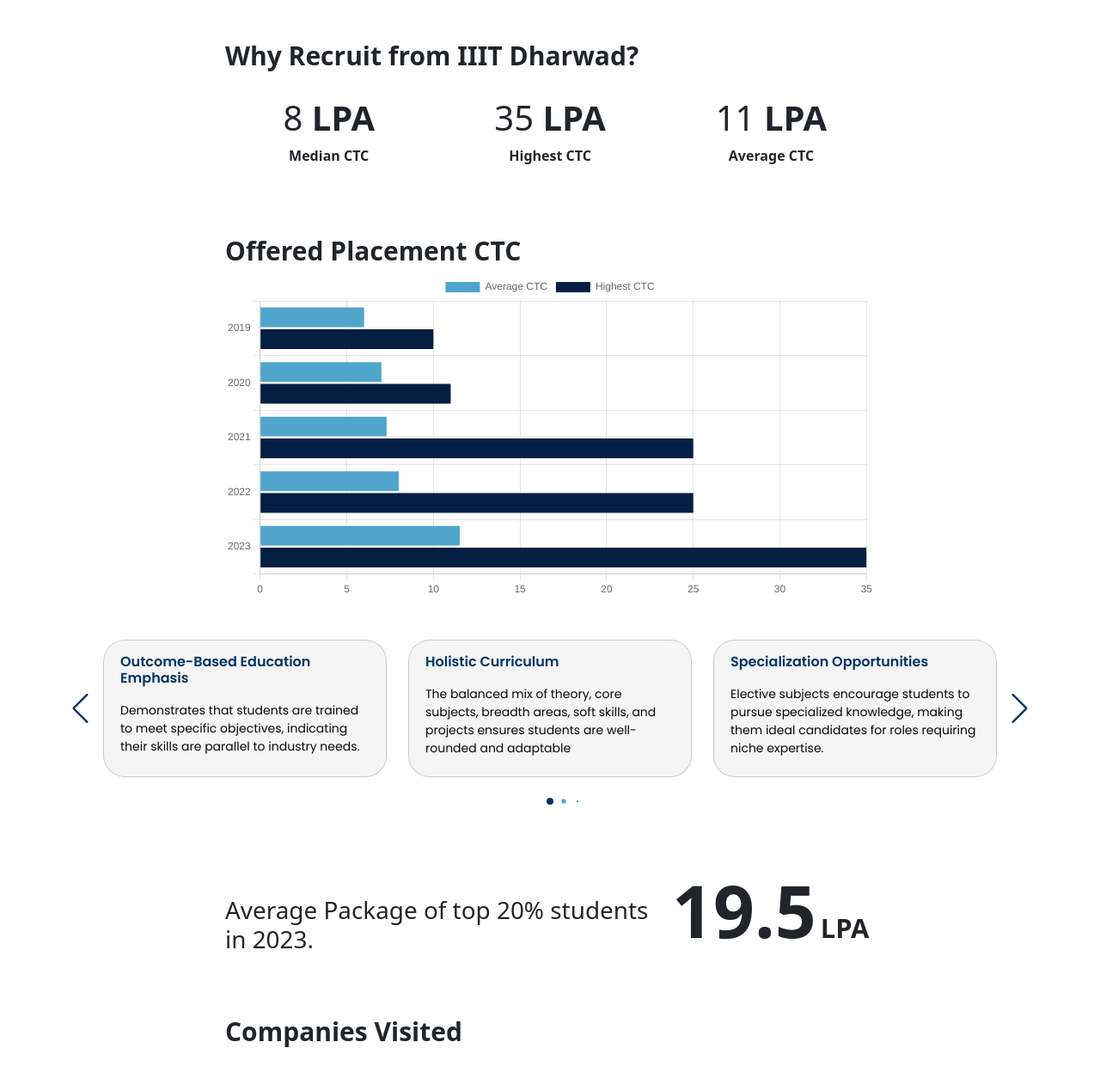
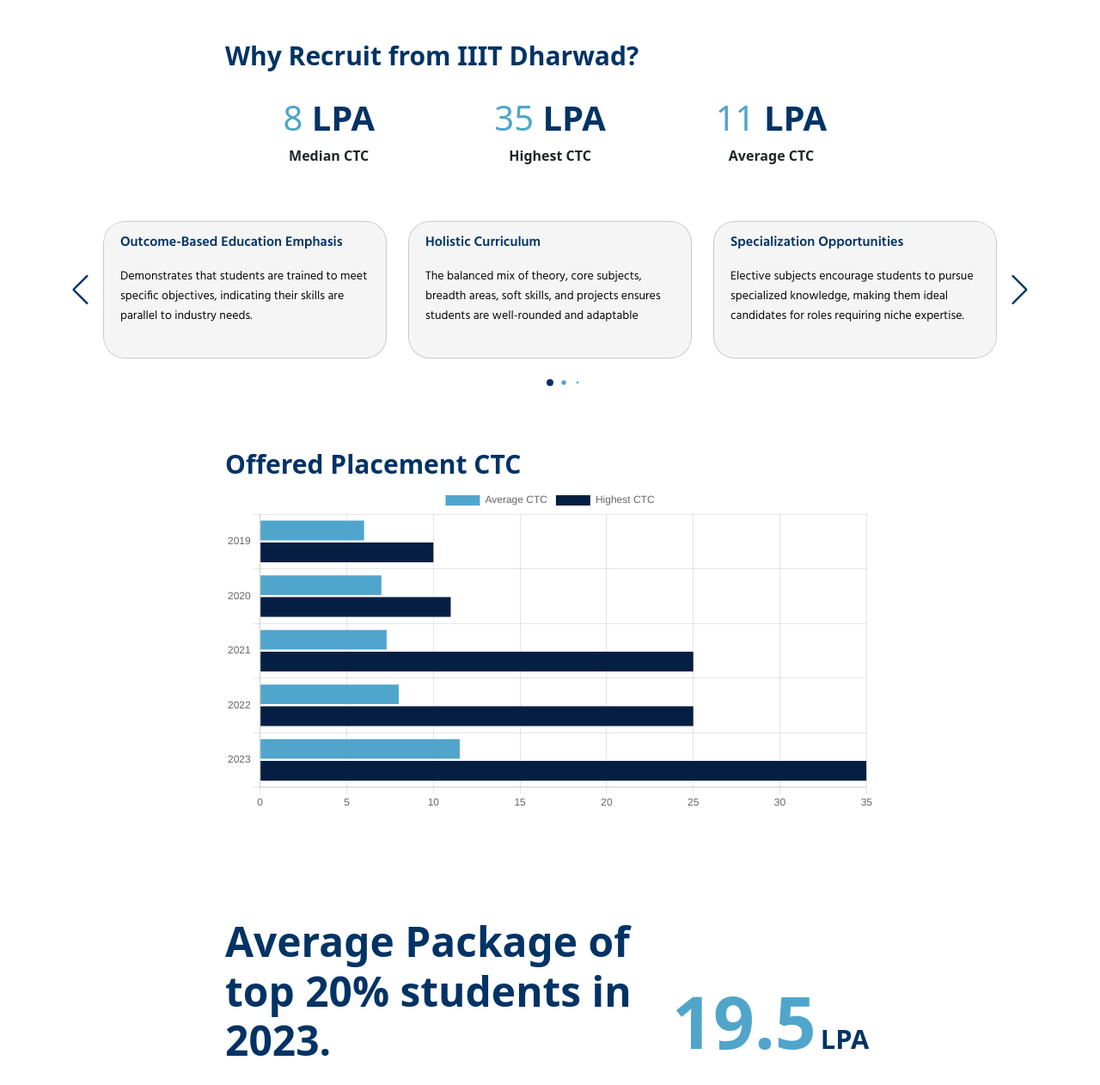
Before and after one commit to kuchiPie/iiit-dwd-placement, a plain HTML site: page index.html in a window 1280 px wide. Shown: the part 541-1803 px from the top of the page at 86% size. Drawn offline with nearby package versions, Linux system fonts and the light colour scheme.

Commit message:
fix: colors and fonts

```diff
--- a/index.html
+++ b/index.html
@@ -13,8 +13,12 @@
 />
 
 <style>
-    /* Google Fonts - Poppins */
-@import url('https://fonts.googleapis.com/css2?family=Poppins:wght@300;400;500;600&display=swap');
+    /* Google Fonts - Hind */
+@import url('https://fonts.googleapis.com/css2?family=Hind:wght@300;400;500;600&display=swap');
+
+h1{
+    color:#013365;
+}
 
 .slide-container{
   max-width: 1120px;
@@ -46,7 +50,7 @@
   padding-right: 5px;
   padding-left: 5px;
   padding-bottom: 10px;
-  font-family: 'Poppins', sans-serif;
+  font-family: 'Hind', sans-serif;
 }
 .description{
   line-height: normal;
@@ -55,7 +59,7 @@
   font-size: 14px;
   color: #090909;
   text-align: left;
-  font-family: 'Poppins', sans-serif;
+  font-family: 'Hind', sans-serif;
 }
 
 .swiper-navBtn{
@@ -98,7 +102,7 @@
 <body>
     <div class="container" style="text-align: center;margin-top: 20px;"><img width="258" height="109" src="assets/img/logo2881-e34-200h.png" style="width: 50%;position: relative;height: auto;max-width: 250px;"></div>
     <div class="container" style="margin-top: 65px;max-width: 780px;">
-        <h1 style="font-size: 30px;font-weight: bold;">Overview</h1>
+        <h1 style="font-size: 30px;font-weight: bold; color: #013365;">Overview</h1>
         <p style="margin-top: 10px;">The Career Guidance Cell at IIIT Dharwad is driven by students and assisted by faculty for career development of students.</p>
     </div>
     <div class="container" style="margin-top: 65px;max-width: 780px;">
@@ -115,25 +119,17 @@
         <h1 style="font-size: 30px;font-weight: bold;">Why Recruit from IIIT Dharwad?</h1>
         <div class="row" style="margin-top: 30px;">
             <div class="col-md-4 text-center" style="max-width: 33%;padding-left: 20px;">
-                <h1>8 <strong>LPA</strong></h1>
+                <h1 style="color: #50A5CA;">8 <strong style="color: #013365;">LPA</strong></h1>
                 <p><strong>Median CTC</strong></p>
             </div>
             <div class="col text-center" style="max-width: 33%;padding-left: 20px;">
-                <h1>35 <strong>LPA</strong></h1>
+                <h1 style="color: #50A5CA;">35 <strong style="color: #013365;">LPA</strong></h1>
                 <p><strong>Highest CTC</strong></p>
             </div>
             <div class="col text-center" style="max-width: 33%;padding-left: 20px;">
-                <h1>11 <strong>LPA</strong></h1>
+                <h1 style="color: #50A5CA;">11 <strong style="color: #013365;">LPA</strong></h1>
                 <p><strong>Average CTC</strong></p>
             </div>
-        </div>
-    </div>
-    <div class="container" style="margin-top: 65px;max-width: 780px;">
-        <h1 style="font-size: 30px;font-weight: bold;">Offered Placement CTC</h1>
-
-        <!-- <p>Paragraph</p> -->
-        <div>
-            <canvas id="myChart"></canvas>
         </div>
     </div>
     <div class="slide-container swiper mt-2">
@@ -195,12 +191,20 @@
         <div class="swiper-pagination"></div>
     </div>
     <div class="container" style="margin-top: 65px;max-width: 780px;">
+        <h1 style="font-size: 30px;font-weight: bold;">Offered Placement CTC</h1>
+
+        <!-- <p>Paragraph</p> -->
+        <div>
+            <canvas id="myChart"></canvas>
+        </div>
+    </div>
+    <div class="container" style="margin-top: 65px;max-width: 780px;">
         <div class="row">
             <div class="col-sm-6 col-md-6 col-lg-8">
-                <h1 style="font-size: 27.88px;text-align: left;"><br>Average Package of top 20% students in 2023.</h1>
+                <h1 style="font-size: 47.88px;text-align: left; "><br><strong> Average Package of top 20% students in 2023.</strong></h1>
             </div>
             <div class="col-sm-5 col-md-6 col-lg-3 col-xl-3 d-flex align-items-end">
-                <h1 style="font-size: 48.88px;"><span style="font-size: 83.88px;"><strong>19.5</strong><span style="font-size: 30.88px;margin-left: 5px;"><strong>LPA</strong></span></span></h1>
+                <h1 style="font-size: 48.88px; color: #013365;"><span style="font-size: 83.88px;"><strong style="color: #50A5CA;">19.5</strong><span style="font-size: 30.88px;margin-left: 5px;"><strong>LPA</strong></span></span></h1>
             </div>
         </div>
     </div>
```
